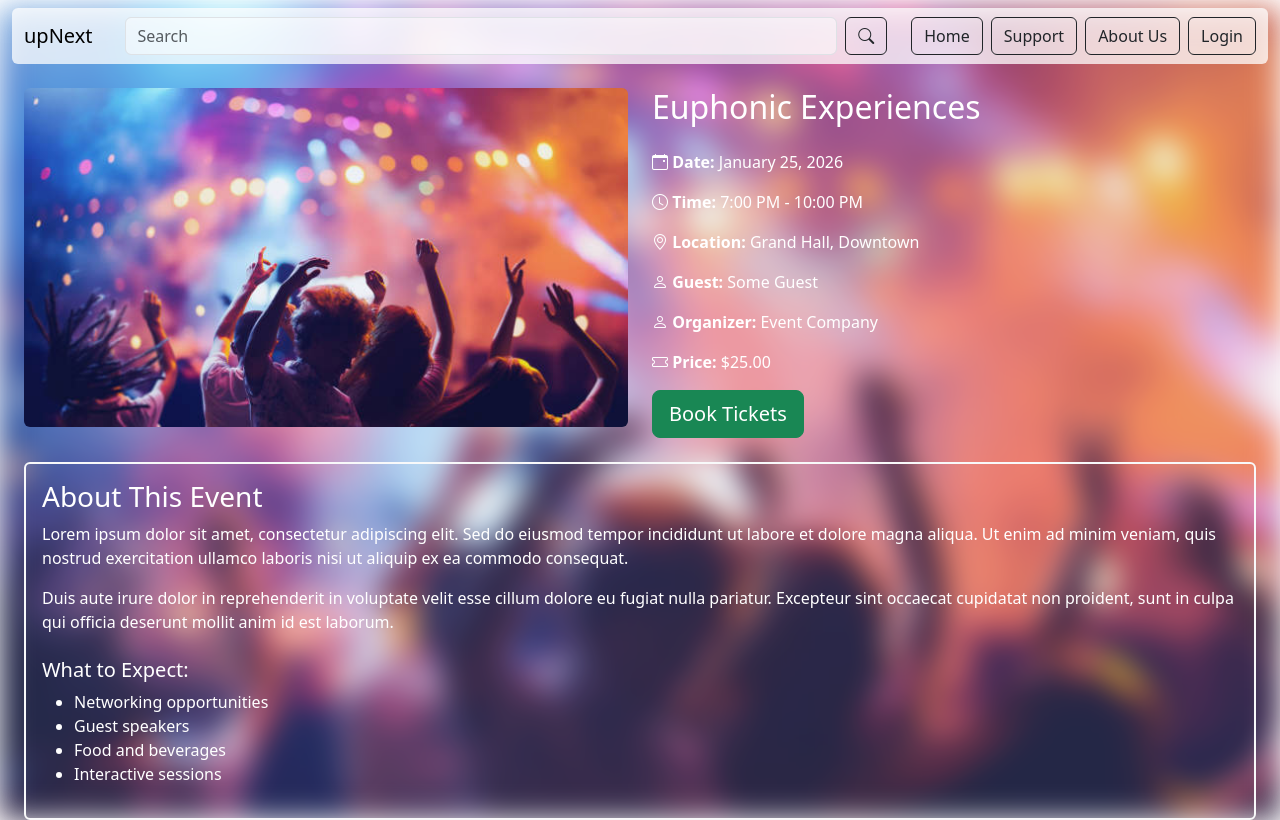
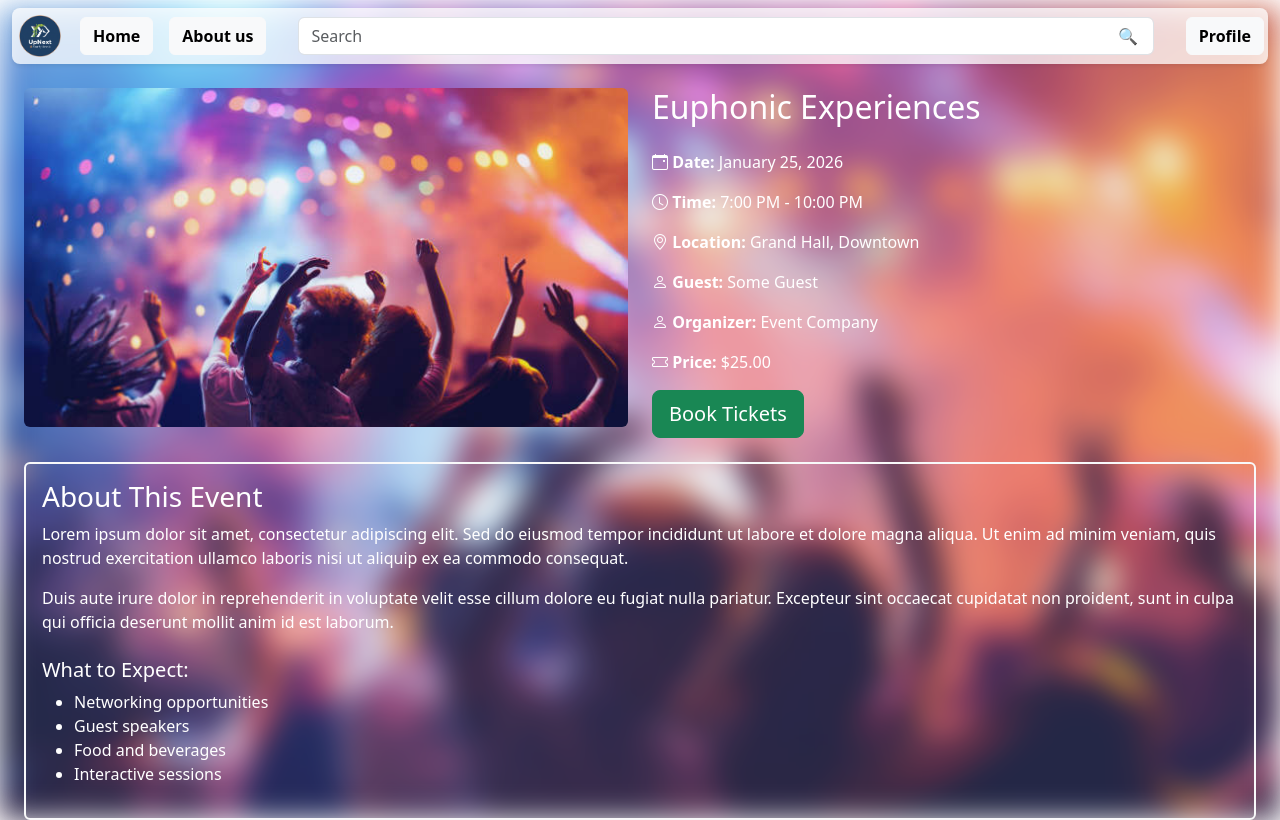
Before and after one commit to 944sahil/upNext, an Angular app: page /details in a window 1280 px wide. Built offline with nearby package versions, Linux system fonts and the light colour scheme.

Commit message:
Navbar modifications in event-details

```diff
--- a/src/app/about/about.ts
+++ b/src/app/about/about.ts
@@ -1,8 +1,9 @@
 import { Component } from '@angular/core';
+import { RouterLink } from '@angular/router';
 
 @Component({
   selector: 'app-about',
-  imports: [],
+  imports: [RouterLink],
   templateUrl: './about.html',
   styleUrl: './about.scss',
 })
--- a/src/app/app.routes.ts
+++ b/src/app/app.routes.ts
@@ -15,7 +15,7 @@ import { Register } from './register/register';
 
 export const routes: Routes = [
     // {path: "", pathMatch:"full", component: App},
-    {path: "", component: App},
+    {path: "", component: Home},
     {path: "login", component: Login},
     {path: "register", component: Register},
     {path: "profile", component: Profile},
--- a/src/app/book-tickets/book-tickets.html
+++ b/src/app/book-tickets/book-tickets.html
@@ -2,7 +2,7 @@
   <!-- Top Navbar (UNCHANGED) -->
   <div class="bg-white rounded-3 shadow-sm p-1 my-2 d-flex align-items-center gap-3" style="background-color: rgb(255, 255, 255,0.75) !important;">
     <!-- Logo -->
-    <div class="d-flex align-items-center gap-2">
+    <div class="d-flex align-items-center gap-2" routerLink="/home">
       <img
         src="/UpNextLogo.png"
         alt="UpNext Logo"
@@ -12,8 +12,8 @@
     </div>
 
     <!-- Navigation Buttons -->
-    <button class="btn btn-light fw-semibold">Home</button>
-    <button class="btn btn-light fw-semibold">About us</button>
+    <button class="btn btn-light fw-semibold" routerLink="/home">Home</button>
+    <button class="btn btn-light fw-semibold" routerLink="/about">About us</button>
 
     <!-- Search -->
     <div class="flex-grow-1 position-relative mx-3">
--- a/src/app/event-details/event-details.html
+++ b/src/app/event-details/event-details.html
@@ -1,36 +1,35 @@
 <div class="container-fluid position-relative">
-    <div class="position-absolute top-0 start-0 w-100 h-100"
-         style="background-image: url('/concert_poster.jpg');
+    <div class="position-absolute top-0 start-0 w-100 h-100" style="background-image: url('/concert_poster.jpg');
                 background-size: cover;
                 background-position: center;
                 filter: blur(15px);
                 opacity: 0.9;
                 z-index: -1;">
     </div>
-<nav class="navbar navbar-expand-lg navbar-light bg-light rounded mt-2" style="background-color: rgba(255, 255, 255, 0.75) !important;">
-    <div class="container-fluid">
-        <a class="navbar-brand" href="#">upNext</a>
-            <form class="d-flex flex-grow-1 mx-3" role="search">
-                <input class="form-control me-2 outline-none" style="background-color: rgba(255, 255, 255, 0.5);" type="search" placeholder="Search" aria-label="Search"/>
-                <button class="btn btn-outline-dark" type="submit"><i class="bi bi-search"></i></button>
-            </form>
-            <ul class="navbar-nav ms-auto">
-                <li class="nav-item">
-                    <a class="btn btn-outline-dark ms-2" href="home">Home</a>
-                </li>
-                <li class="nav-item">
-                    <a class="btn btn-outline-dark ms-2" href="#">Support</a>
-                </li>
-                <li class="nav-item">
-                    <a class="btn btn-outline-dark ms-2" href="#">About Us</a>
-                </li>
-                <li class="nav-item">
-                    <a class="btn btn-outline-dark ms-2" href="login">Login</a>
-                </li>
-            </ul>
+    <!-- Top Navbar -->
+    <div class="bg-white rounded-3 shadow-sm p-1 my-2 d-flex align-items-center gap-3"
+        style="background-color: rgb(255, 255, 255,0.75) !important;">
+        <!-- Logo -->
+        <div class="d-flex align-items-center gap-2">
+            <img src="/UpNextLogo.png" alt="UpNext Logo" class="rounded-circle"
+                style="width: 48px; height: 48px; object-fit: cover;" routerLink="/home" />
         </div>
-</nav>
 
+        <!-- Navigation Buttons -->
+        <button class="btn btn-light fw-semibold" routerLink="/home">Home</button>
+        <button class="btn btn-light fw-semibold" routerLink="/about">About us</button>
+
+        <!-- Search -->
+        <div class="flex-grow-1 position-relative mx-3">
+            <input type="text" class="form-control" placeholder="Search" />
+            <span class="position-absolute top-50 end-0 translate-middle-y me-3">
+                🔍
+            </span>
+        </div>
+
+        <!-- Profile Button -->
+        <button class="btn btn-light fw-semibold" routerLink="/profile">Profile</button>
+    </div>
 
 
 
@@ -50,7 +49,7 @@
                     <p><strong><i class="bi bi-person"></i> Organizer:</strong> Event Company</p>
                     <p><strong><i class="bi bi-ticket"></i> Price:</strong> $25.00</p>
                 </div>
-            <button class="btn btn-success btn-lg">Book Tickets</button>
+                <button class="btn btn-success btn-lg" routerLink="/book-tickets">Book Tickets</button>
             </div>
         </div>
 
@@ -60,12 +59,16 @@
                     <div class="card-body text-white">
                         <h3 class="card-title">About This Event</h3>
                         <p class="card-text">
-                        Lorem ipsum dolor sit amet, consectetur adipiscing elit. Sed do eiusmod tempor incididunt ut labore et dolore magna aliqua.
-                        Ut enim ad minim veniam, quis nostrud exercitation ullamco laboris nisi ut aliquip ex ea commodo consequat.
+                            Lorem ipsum dolor sit amet, consectetur adipiscing elit. Sed do eiusmod tempor incididunt ut
+                            labore et dolore magna aliqua.
+                            Ut enim ad minim veniam, quis nostrud exercitation ullamco laboris nisi ut aliquip ex ea
+                            commodo consequat.
                         </p>
                         <p class="card-text">
-                        Duis aute irure dolor in reprehenderit in voluptate velit esse cillum dolore eu fugiat nulla pariatur.
-                        Excepteur sint occaecat cupidatat non proident, sunt in culpa qui officia deserunt mollit anim id est laborum.
+                            Duis aute irure dolor in reprehenderit in voluptate velit esse cillum dolore eu fugiat nulla
+                            pariatur.
+                            Excepteur sint occaecat cupidatat non proident, sunt in culpa qui officia deserunt mollit
+                            anim id est laborum.
                         </p>
                         <h5 class="mt-4">What to Expect:</h5>
                         <ul>
--- a/src/app/event-details/event-details.ts
+++ b/src/app/event-details/event-details.ts
@@ -1,8 +1,9 @@
 import { Component } from '@angular/core';
+import { RouterLink } from '@angular/router';
 
 @Component({
   selector: 'app-event-details',
-  imports: [],
+  imports: [RouterLink],
   templateUrl: './event-details.html',
   styleUrl: './event-details.scss',
 })
```
Lines whose indentation alone changed are shown as unchanged.
